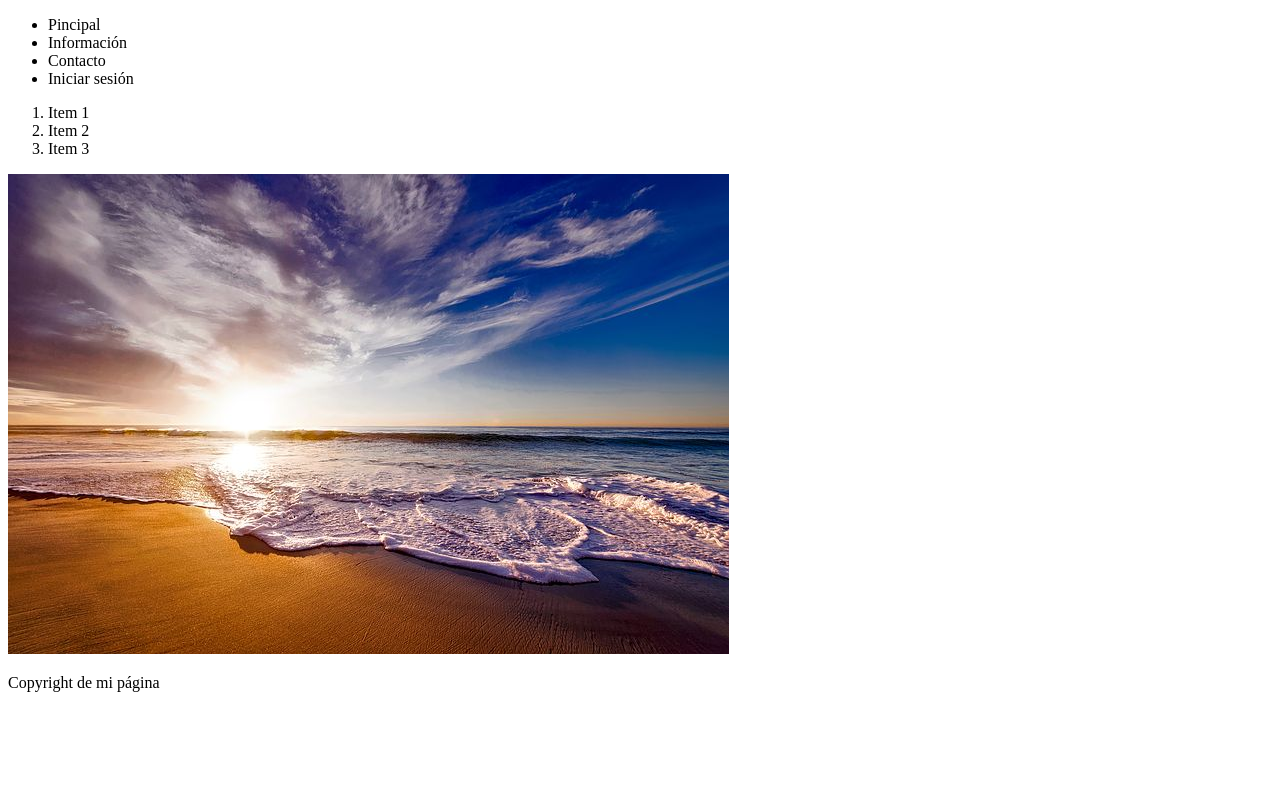
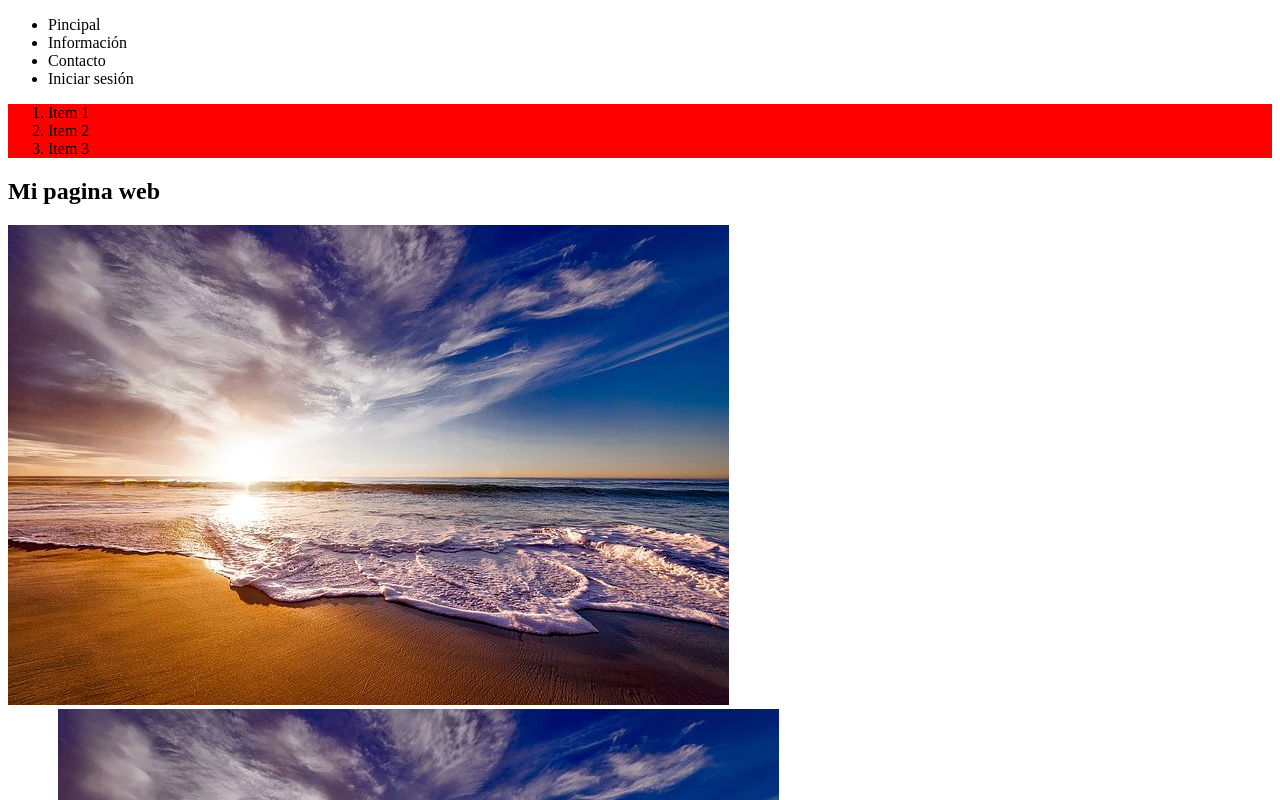
Before and after one commit to Fernandomnz85/app, a plain HTML site: page APP/index.html in a window 1280 px wide. Shown: the top 800 px of the page. Drawn offline with Linux system fonts and the light colour scheme.

Commit message:
Iniciando estilos

```diff
--- a/APP/index.html
+++ b/APP/index.html
@@ -6,6 +6,18 @@
     <meta http-equiv="X-UA-Compatible" content="IE=edge">
     <meta name="viewport" content="width=device-width, initial-scale=1.0">
     <title>Document</title>
+    <style>
+        #lista{
+            background-color: red;
+        };
+        .conBorde{
+            border-color: blue
+            border: 10px solid;
+        };
+        h1{
+            background-color: blueviolet;
+        }
+    </style>
 </head>
 <body>
     <header>
@@ -20,14 +32,16 @@
     </header>
     <div class="container">
         <aside>
-            <ol>
+            <ol id="lista">
                 <li>Item 1</li>
                 <li>Item 2</li>
                 <li>Item 3</li>
             </ol>
         </aside>
         <section>
-            <img src="./images/playa.jpg" alt="">
+            <h1 id="h1" class="conBorde" >Mi pagina web</h1>
+            <img id="imagen 1" class="conBorde" src="./images/playa.jpg" alt="">
+            <img id="imagen 1" class="conBorde" style="margin-left: 50px;" src="./images/playa.jpg" alt="">
         </section>
     </div>
     <footer>
```
